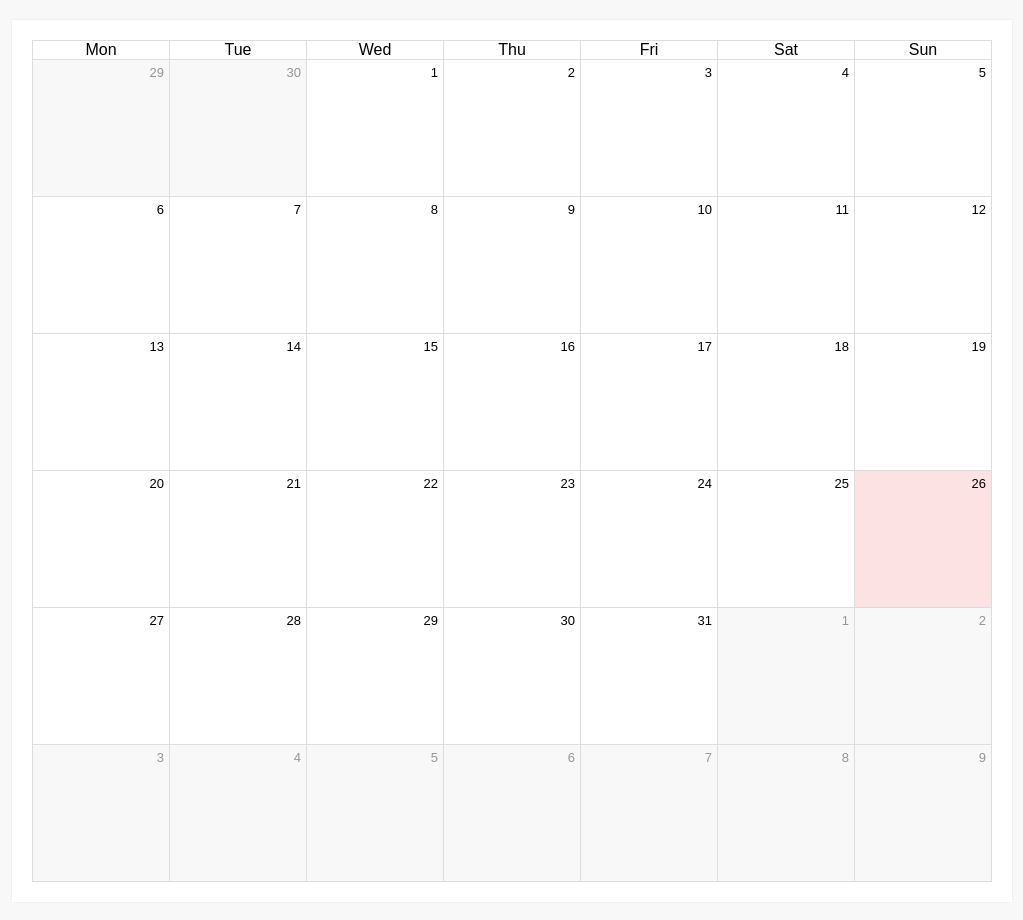
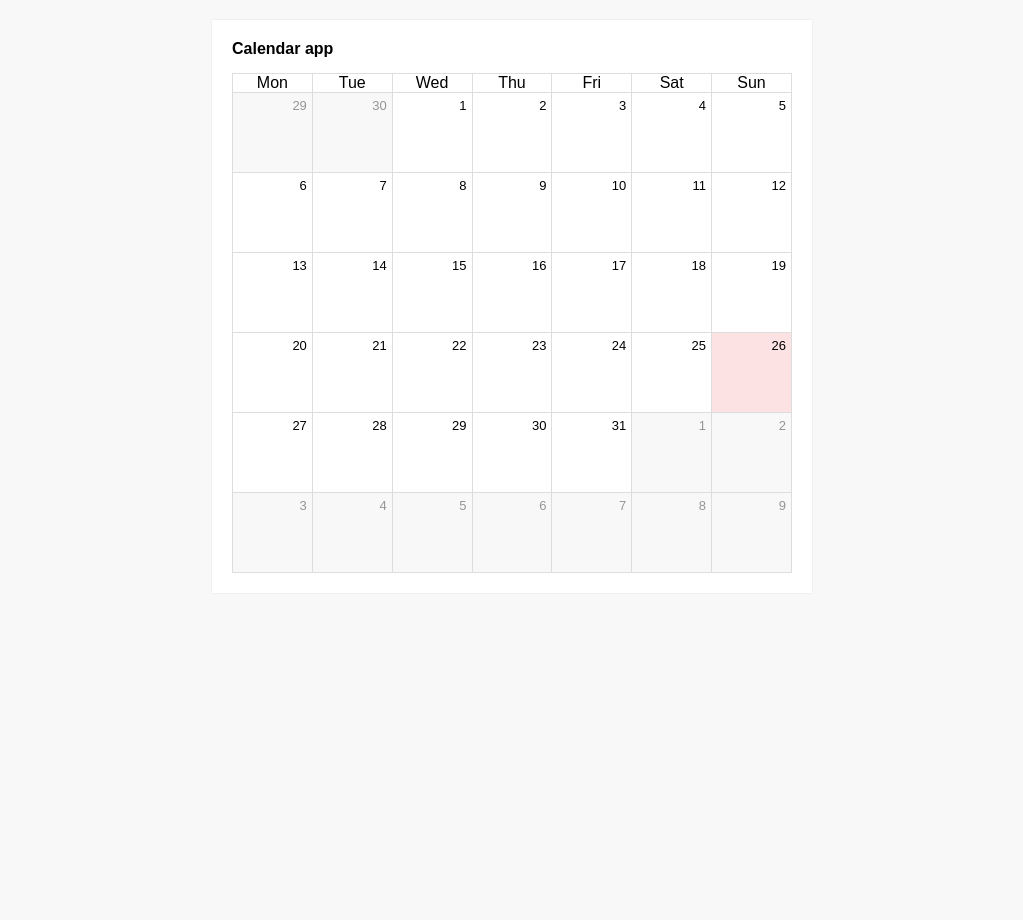
Before and after one commit to ahenteti/ahenteti-calendar, an Angular app: page / in a window 1280 px wide. Shown: the whole page, without its empty margins (128-1151 px from the left). After the commit the page ends 800 px from the top, so only its background shows below. Built offline with nearby package versions, Linux system fonts and the light colour scheme; a web font is replaced by a local one.

Commit message:
add calender app header

```diff
--- a/src/app/app.component.scss
+++ b/src/app/app.component.scss
@@ -1,6 +1,6 @@
 .container {
   width: 90%;
-  max-width: 100rem;
+  max-width: 60rem;
   margin: 2rem auto;
   padding: 2rem;
   box-shadow: 0 0 2px 0 rgba(0, 0, 0, 0.1);
--- /dev/null
+++ b/src/app/month/components/month-header/month-header.component.html
@@ -0,0 +1 @@
+<h1>Calendar app</h1>
--- /dev/null
+++ b/src/app/month/components/month-header/month-header.component.ts
@@ -0,0 +1,12 @@
+import { Component, OnInit } from '@angular/core';
+
+@Component({
+  selector: 'app-month-header',
+  templateUrl: 'month-header.component.html',
+  styleUrls: ['month-header.component.scss'],
+})
+export class MonthHeaderComponent implements OnInit {
+  constructor() {}
+
+  ngOnInit() {}
+}
--- a/src/app/month/components/month/month.component.html
+++ b/src/app/month/components/month/month.component.html
@@ -1,3 +1,4 @@
+<app-month-header></app-month-header>
 <table>
   <tr>
     <th>Mon</th>
--- a/src/app/month/components/month/month.component.scss
+++ b/src/app/month/components/month/month.component.scss
@@ -1,3 +1,8 @@
+app-month-header {
+  display: block;
+  margin-bottom: 1.5rem;
+}
+
 table {
   width: 100%;
   border-collapse: collapse;
--- a/src/app/month/month.module.ts
+++ b/src/app/month/month.module.ts
@@ -3,10 +3,11 @@ import { NgModule } from '@angular/core';
 import { CommonModule } from '@angular/common';
 import { MonthDayComponent } from './components/month-day/month-day.component';
 import { MonthComponent } from './components/month/month.component';
+import { MonthHeaderComponent } from './components/month-header/month-header.component';
 
 @NgModule({
   imports: [CommonModule],
-  declarations: [MonthDayComponent, MonthComponent],
+  declarations: [MonthDayComponent, MonthComponent, MonthHeaderComponent],
   providers: [],
   exports: [MonthComponent],
 })
```
Also changed, not shown: src/app/month/components/month-header/month-header.component.scss (added).
